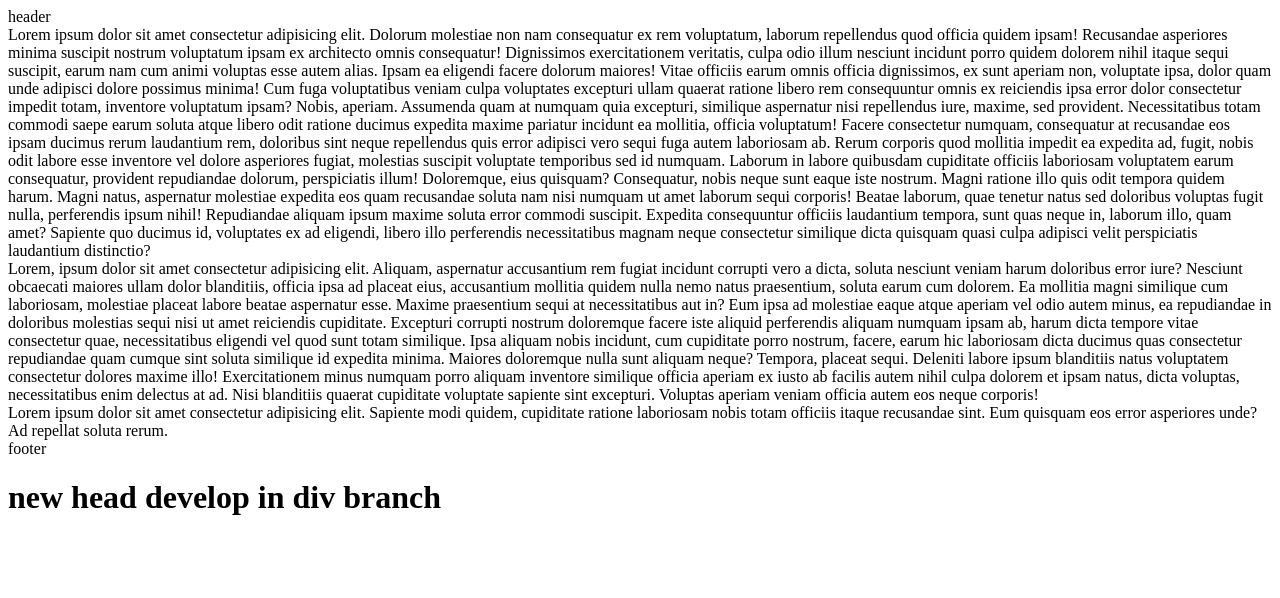
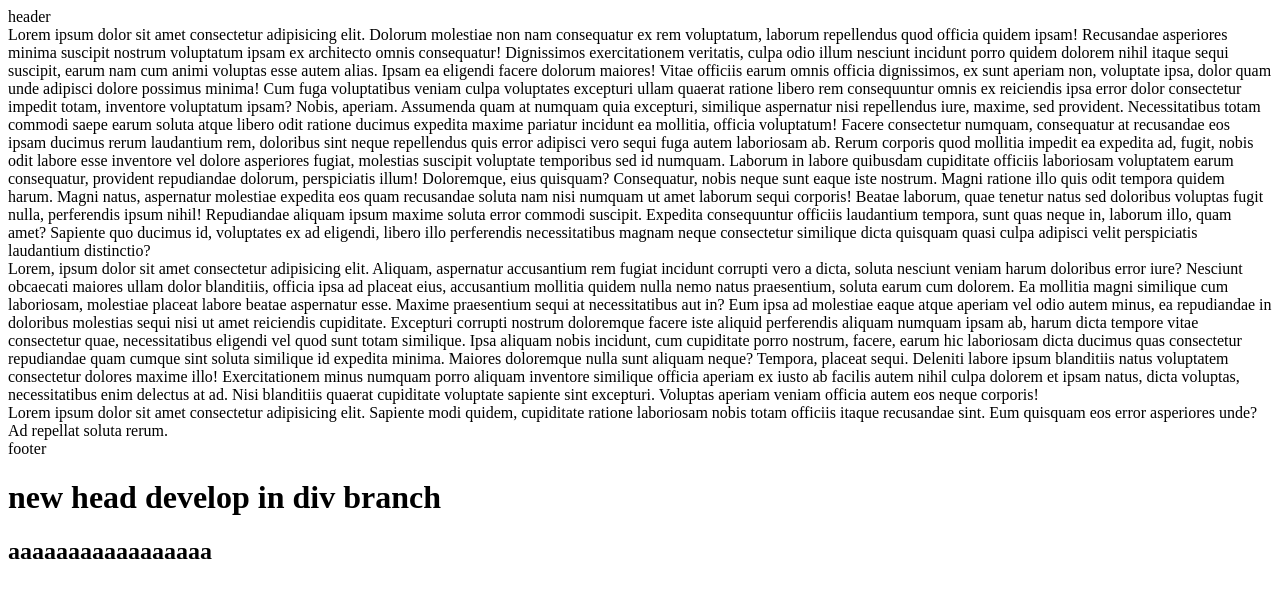
Before and after one commit to MHBagherzade/New-folder, a plain HTML site: page index.html in a window 1280 px wide. Drawn offline with Linux system fonts and the light colour scheme.

Commit message:
h2 added

```diff
--- a/index.html
+++ b/index.html
@@ -12,5 +12,6 @@
     <div class="x">Lorem ipsum dolor sit amet consectetur adipisicing elit. Sapiente modi quidem, cupiditate ratione laboriosam nobis totam officiis itaque recusandae sint. Eum quisquam eos error asperiores unde? Ad repellat soluta rerum.</div>
     <footer> footer</footer>
     <h1>new head develop in div branch</h1>
+    <h2>aaaaaaaaaaaaaaaaa</h2>
 </body>
 </html>
```
